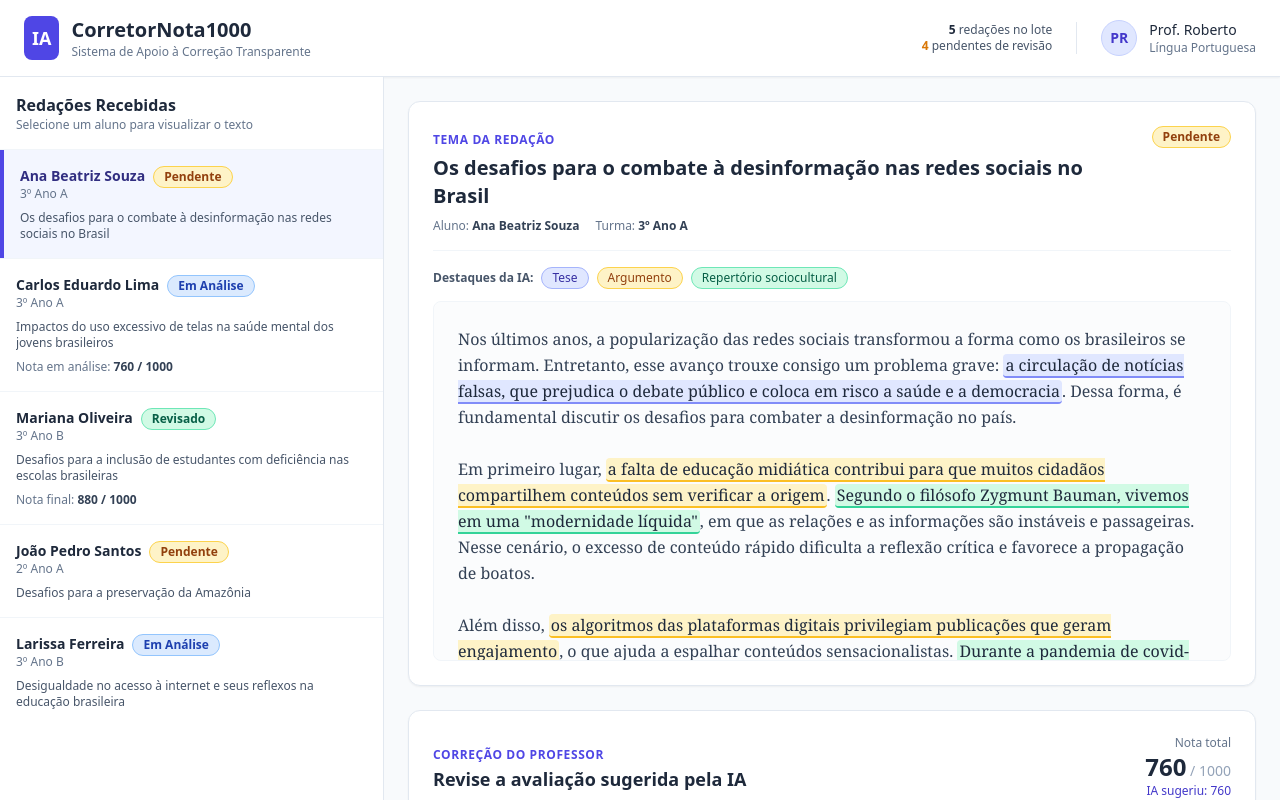
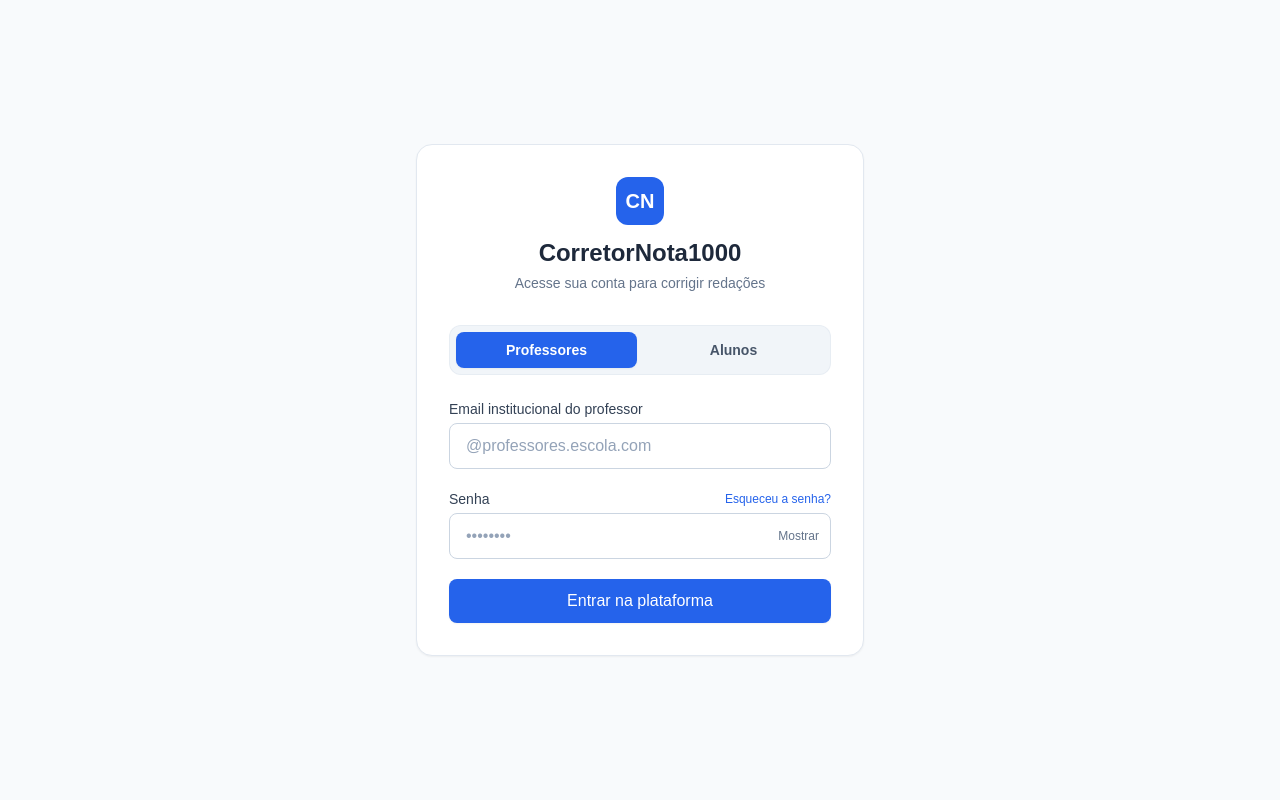
Before and after one commit to bianca-siqueira/Desenvolvimento_Web, a Next.js app in the folder front/: page / in a window 1280 px wide. Built offline with nearby package versions, Linux system fonts and the light colour scheme.

Commit message:
Update page.js
Essa será a pagina de login do sistema

```diff
--- a/front/src/app/page.js
+++ b/front/src/app/page.js
@@ -1,80 +1,166 @@
 "use client";
 
-import { useEffect, useState } from "react";
-import Header from "@/components/Header";
-import RedacaoList from "@/components/RedacaoList";
-import LeitorRedacao from "@/components/LeitorRedacao";
-import FormularioCorrecao from "@/components/FormularioCorrecao";
-import { REDACOES_MOCK, CRITERIOS } from "@/mock/redacoesMock";
+import { useState } from "react";
+import { useRouter } from "next/navigation";
 
-export default function Home() {
-  // Estados principais da página
-  const [redacoes, setRedacoes] = useState(REDACOES_MOCK); // lista de redações e avaliações
-  const [selectedId, setSelectedId] = useState(REDACOES_MOCK[0].id); // redação aberta
-  const [feedback, setFeedback] = useState(null); // mensagem visual: { tipo, mensagem }
+export default function LoginPage() {
+  const router = useRouter();
+  const [email, setEmail] = useState("");
+  const [senha, setSenha] = useState("");
+  const [mostrarSenha, setMostrarSenha] = useState(false);
+  const [erro, setErro] = useState("");
+  const [carregando, setCarregando] = useState(false);
+  const [perfil, setPerfil] = useState("professor")
 
-  const selectedRedacao = redacoes.find((r) => r.id === selectedId);
-  const pendentesCount = redacoes.filter((r) => r.status !== "Revisado").length;
+  const isProfessor = perfil === "professor";
 
-  // A mensagem de feedback some sozinha depois de alguns segundos.
-  useEffect(() => {
-    if (!feedback) return;
-    const timer = setTimeout(() => setFeedback(null), 5000);
-    return () => clearTimeout(timer);
-  }, [feedback]);
+  const handleTrocarPerfil = (novoPerfil) => {
+    setPerfil(novoPerfil);
+    setErro("");
+  };
 
-  function handleSelecionarRedacao(id) {
-    setSelectedId(id);
-    setFeedback(null);
-  }
+  const handleLogin = async (e) => {
+    e.preventDefault();
+    setErro("");
+    setCarregando(true);
 
-  // Atualiza a redação com a correção do professor e o novo status.
-  function handleSalvarCorrecao(id, correcao, novoStatus) {
-    setRedacoes((anteriores) =>
-      anteriores.map((r) => (r.id === id ? { ...r, correcao, status: novoStatus } : r))
-    );
-
-    setFeedback({
-      tipo: "sucesso",
-      mensagem:
-        novoStatus === "Revisado"
-          ? "Correção finalizada! O feedback foi liberado para o aluno."
-          : "Rascunho salvo. A redação continua em análise.",
-    });
-  }
+    //Simulação de validação -> criar ao logar?
+    setTimeout(() => {
+      if (isProfessor) {
+        if (email === "luizinho@professores.escola.com" && senha === "1234") {
+          localStorage.setItem(
+            "usuarioLogado",
+            JSON.stringify({ email, nome: "Prof. Luiz", perfil: "professor" })
+          );
+          router.push("/professor"); //Direciona para a página do professor
+        } else {
+          setErro("Credenciais de professor inválidas. Tente novamente");
+          setCarregando(false);
+        }
+      } else {
+        if (email === "...@alunos.escola.com" && senha === "4321") {
+          localStorage.setItem(
+            "usuarioLogado",
+            JSON.stringify({ email, nome: "Lucas Almeida", perfil: "aluno" })
+          );
+          router.push("/aluno"); //Direciona para a página do aluno
+        } else {
+          setErro("Credenciais de aluno inválidas. Tente novamente");
+          setCarregando(false);
+        }
+      }
+    }, 600);
+  };
 
   return (
-    <div className="flex flex-col h-screen bg-slate-50 font-sans">
-      <Header totalRedacoes={redacoes.length} pendentesCount={pendentesCount} />
+    <div className="min-h-screen bg-slate-50 flex flex-col justify-center items-center p-4">
+      <div className="w-full max-w-md bg-white rounded-2xl shadow-sm border border-slate-200 p-8">
 
-      <div className="flex-1 flex flex-col md:flex-row overflow-hidden">
-        <RedacaoList
-          redacoes={redacoes}
-          selectedId={selectedId}
-          onSelectRedacao={handleSelecionarRedacao}
-        />
+        {/* Cabeçalho / identidade visual */}
+        <div className="text-center mb-8">
+          <div className="inline-flex items-center justify-center w-12 h-12 rounded-xl bg-blue-600 text-white font-bold text-xl mb-3">
+            CN
+          </div>
+          <h1 className="text-2xl font-bold text-slate-800">CorretorNota1000</h1>
+          <p className="text-sm text-slate-500 mt-1">
+            {isProfessor
+              ? "Acesse sua conta para corrigir redações"
+              : "Acesse sua conta para enviar suas redações"}
+          </p>
+        </div>
 
-        <main className="flex-1 p-4 md:p-6 overflow-y-auto flex flex-col gap-6">
-          {selectedRedacao ? (
-            <>
-              <LeitorRedacao redacao={selectedRedacao} />
+        {/* Seletor de Abas: Professores | Alunos */}
+        <div className="grid grid-cols-2 gap-1.5 p-1.5 bg-slate-100 rounded-xl mb-6 border border-slate-200/60">
+          <button
+            type="button"
+            onClick={() => handleTrocarPerfil("professor")}
+            className={`py-2 px-4 text-sm font-semibold rounded-lg transition-all cursor-pointer ${
+              isProfessor
+                ? "bg-blue-600 text-white shadow-sm"
+                : "text-slate-600 hover:text-slate-900 hover:bg-slate-200/50"
+            }`}
+          >
+            Professores
+          </button>
 
-              {/* key faz o formulário recomeçar com os dados da redação selecionada */}
-              <FormularioCorrecao
-                key={selectedRedacao.id}
-                redacao={selectedRedacao}
-                criterios={CRITERIOS}
-                feedback={feedback}
-                onSalvar={handleSalvarCorrecao}
-                onFeedback={setFeedback}
+          <button
+            type="button"
+            onClick={() => handleTrocarPerfil("aluno")}
+            className={`py-2 px-4 text-sm font-semibold rounded-lg transition-all cursor-pointer ${
+              !isProfessor
+                ? "bg-blue-600 text-white shadow-sm"
+                : "text-slate-600 hover:text-slate-900 hover:bg-slate-200/50"
+            }`}
+          >
+            Alunos
+          </button>
+        </div>
+
+        {/* Alerta de erro */}
+        {erro && (
+          <div className="mb-4 p-3 rounded-lg bg-red-50 border border-red-200 text-sm text-red-600">
+            {erro}
+          </div>
+        )}
+
+        {/* Formulário */}
+        <form onSubmit={handleLogin} className="space-y-5">
+          <div>
+            <label htmlFor="email" className="block text-sm font-medium text-slate-700 mb-1">
+              {isProfessor ? "Email institucional do professor" : "Email institucional do aluno"}
+            </label>
+            <input
+              id="email"
+              type="email"
+              required
+              value={email}
+              onChange={(e) => setEmail(e.target.value)}
+              placeholder={isProfessor ? "@professores.escola.com" : "@alunos.escola.com"}
+              className="w-full px-4 py-2.5 rounded-lg border border-slate-300 text-slate-800 placeholder-slate-400 focus:outline-none focus:ring-2 focus:ring-blue-500 focus:border-transparent transition"
+            />
+          </div>
+
+          <div>
+            <div className="flex items-center justify-between mb-1">
+              <label htmlFor="senha" className="block text-sm font-medium text-slate-700">
+                Senha
+              </label>
+              <button
+                type="button"
+                onClick={() => alert("Funcionalidade de recuperação de senha em breve.")}
+                className="text-xs text-blue-600 hover:underline"
+              >
+                Esqueceu a senha?
+              </button>
+            </div>
+            <div className="relative">
+              <input
+                id="senha"
+                type={mostrarSenha ? "text" : "password"}
+                required
+                value={senha}
+                onChange={(e) => setSenha(e.target.value)}
+                placeholder="••••••••"
+                className="w-full px-4 py-2.5 rounded-lg border border-slate-300 text-slate-800 placeholder-slate-400 focus:outline-none focus:ring-2 focus:ring-blue-500 focus:border-transparent transition"
               />
-            </>
-          ) : (
-            <div className="flex items-center justify-center h-full text-slate-400">
-              Selecione uma redação na lista lateral para começar a leitura.
+              <button
+                type="button"
+                onClick={() => setMostrarSenha(!mostrarSenha)}
+                className="absolute right-3 top-1/2 -translate-y-1/2 text-xs font-medium text-slate-500 hover:text-slate-700"
+              >
+                {mostrarSenha ? "Ocultar" : "Mostrar"}
+              </button>
             </div>
-          )}
-        </main>
+          </div>
+
+          <button
+            type="submit"
+            disabled={carregando}
+            className="w-full py-2.5 px-4 bg-blue-600 hover:bg-blue-700 disabled:bg-blue-400 text-white font-medium rounded-lg shadow-sm transition cursor-pointer"
+          >
+            {carregando ? "Entrando..." : "Entrar na plataforma"}
+          </button>
+        </form>
       </div>
     </div>
   );
```
